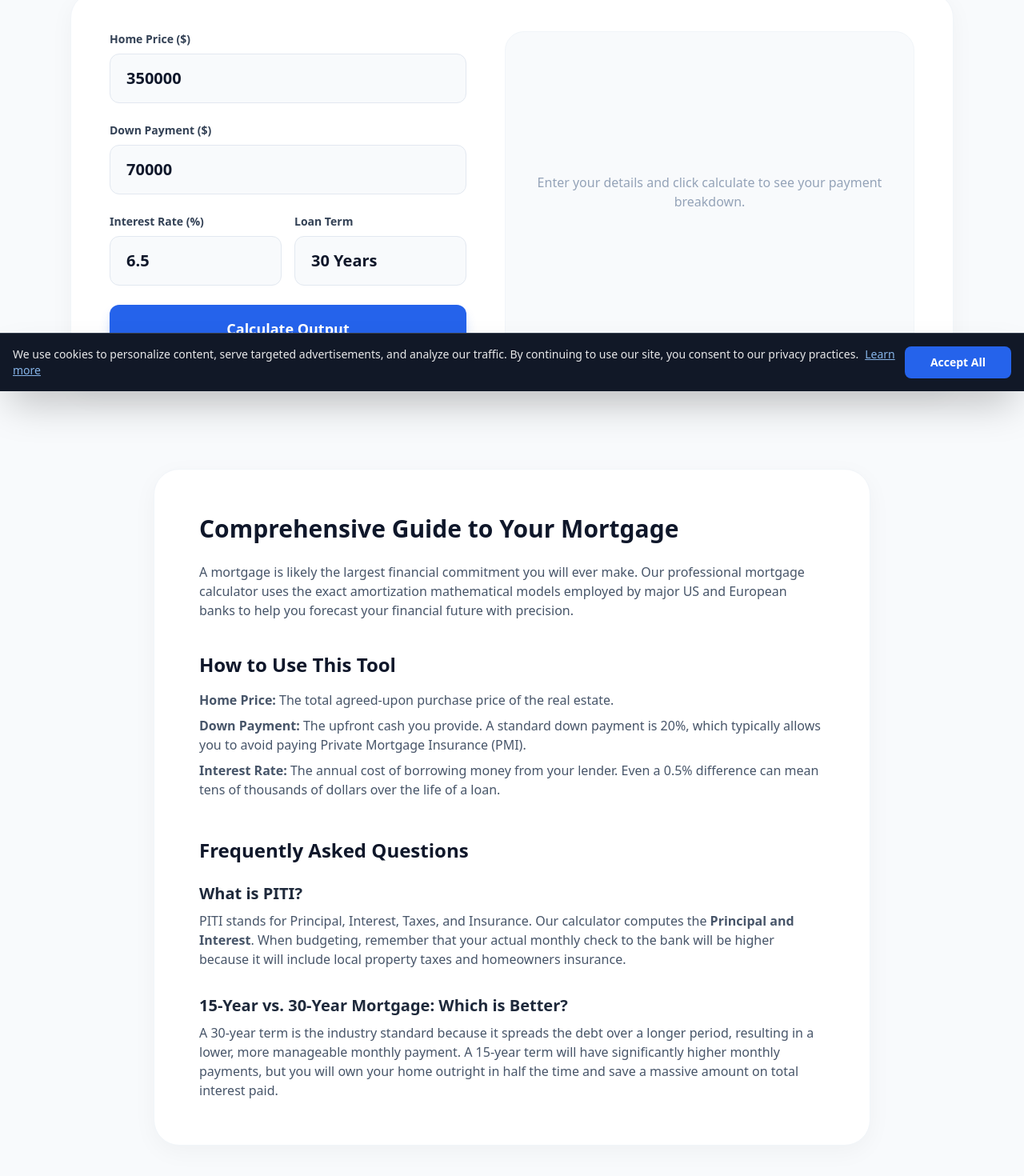
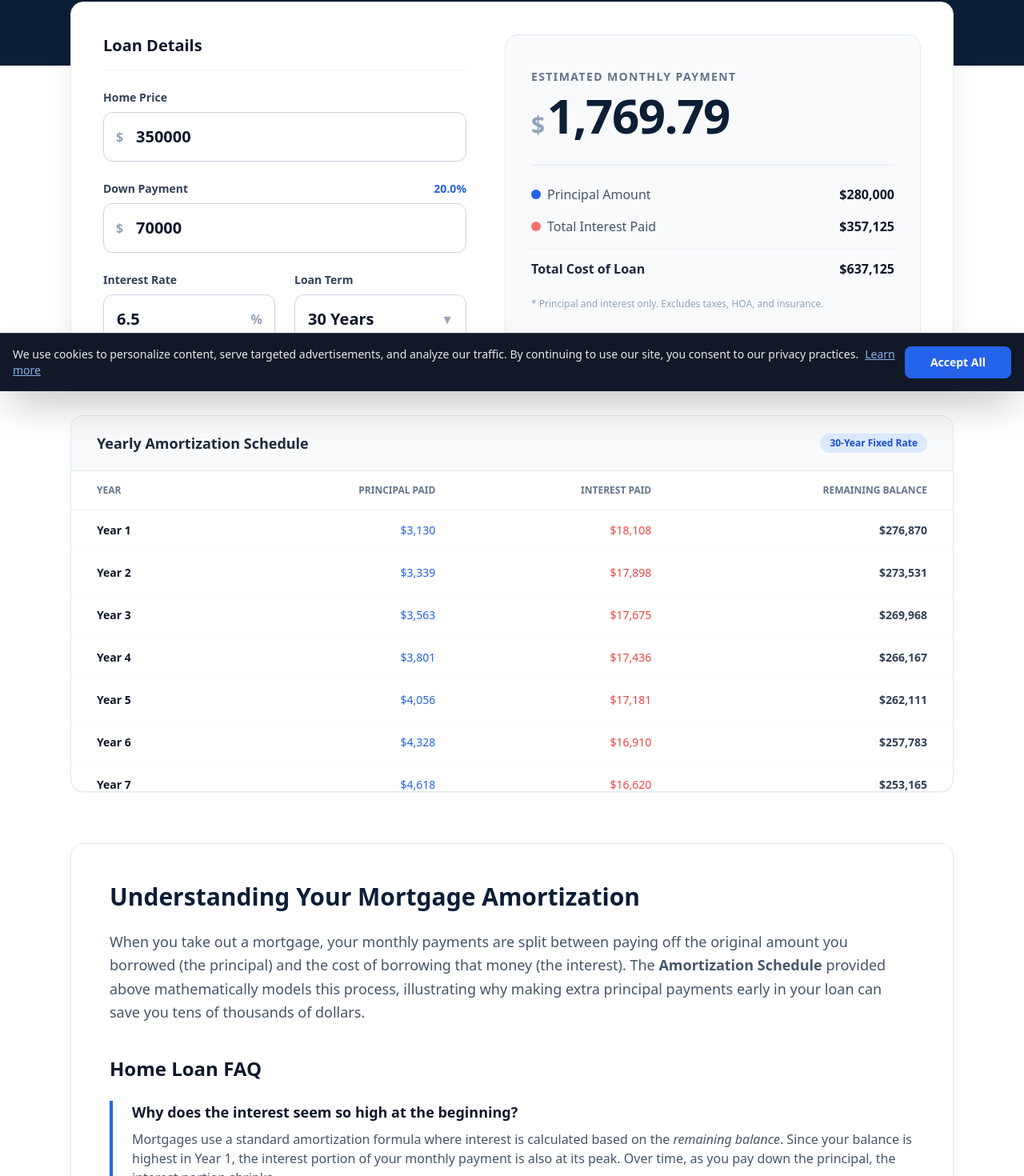
Before and after one commit to hezhanleiok/tool, a Next.js app: page /mortgage in a window 1280 px wide. Shown: the part 311-1781 px from the top of the page at 80% size. Built offline with nearby package versions, Linux system fonts and the light colour scheme.

Commit message:
Update page.tsx

```diff
--- a/src/app/mortgage/page.tsx
+++ b/src/app/mortgage/page.tsx
@@ -1,115 +1,234 @@
 'use client';
-import { useState } from 'react';
+import { useState, useEffect } from 'react';
 
 export default function MortgageCalculator() {
   const [homePrice, setHomePrice] = useState<number>(350000);
   const [downPayment, setDownPayment] = useState<number>(70000);
   const [interestRate, setInterestRate] = useState<number>(6.5);
   const [loanYears, setLoanYears] = useState<number>(30);
-  const [monthlyPayment, setMonthlyPayment] = useState<number | null>(null);
+
+  const [result, setResult] = useState<{
+    monthlyPayment: number;
+    totalInterest: number;
+    totalPayment: number;
+    principal: number;
+    yearlySchedule: Array<{ year: number; principal: number; interest: number; balance: number }>;
+  } | null>(null);
+
+  // 核心亮点：数据变动即时触发计算，无需点击按钮
+  useEffect(() => {
+    calculateMortgage();
+  }, [homePrice, downPayment, interestRate, loanYears]);
 
   const calculateMortgage = () => {
     const principal = homePrice - downPayment;
     const r = (interestRate / 100) / 12;
     const n = loanYears * 12;
-    if (principal <= 0) { setMonthlyPayment(0); return; }
-    let payment = r === 0 ? principal / n : (principal * r * Math.pow(1 + r, n)) / (Math.pow(1 + r, n) - 1);
-    setMonthlyPayment(payment);
+
+    if (principal <= 0 || homePrice <= 0) {
+      setResult(null);
+      return;
+    }
+
+    let monthly = 0;
+    if (r === 0) {
+      monthly = principal / n;
+    } else {
+      monthly = (principal * r * Math.pow(1 + r, n)) / (Math.pow(1 + r, n) - 1);
+    }
+
+    const totalPayment = monthly * n;
+    const totalInterest = totalPayment - principal;
+
+    // 核心杀手锏：生成专业年度摊销表 (Amortization Schedule)
+    let balance = principal;
+    const schedule = [];
+    for (let year = 1; year <= loanYears; year++) {
+      let yearlyInterest = 0;
+      let yearlyPrincipal = 0;
+      for (let month = 1; month <= 12; month++) {
+        const interestPayment = balance * r;
+        const principalPayment = monthly - interestPayment;
+        yearlyInterest += interestPayment;
+        yearlyPrincipal += principalPayment;
+        balance -= principalPayment;
+      }
+      schedule.push({
+        year,
+        principal: yearlyPrincipal,
+        interest: yearlyInterest,
+        balance: balance > 0 ? balance : 0,
+      });
+    }
+
+    setResult({
+      monthlyPayment: monthly,
+      totalInterest: totalInterest,
+      totalPayment: totalPayment,
+      principal: principal,
+      yearlySchedule: schedule
+    });
   };
 
   return (
-    <div className="max-w-6xl mx-auto px-6 py-12 md:py-20">
+    <div className="bg-white min-h-screen text-slate-800 font-sans pb-20">
 
-      {/* 头部标题区 */}
-      <div className="text-center max-w-3xl mx-auto mb-12">
-        <h1 className="text-4xl md:text-5xl font-extrabold text-slate-900 tracking-tight mb-4">Mortgage Calculator</h1>
-        <p className="text-lg text-slate-500">A professional tool to estimate your monthly home loan payments accurately.</p>
+      {/* 🚀 机构级顶栏：深邃的海军蓝背景 */}
+      <div className="bg-[#0B1E36] pt-16 pb-32 px-6">
+        <div className="max-w-6xl mx-auto text-center md:text-left">
+          <h1 className="text-4xl md:text-5xl font-extrabold text-white tracking-tight mb-4">Mortgage Calculator</h1>
+          <p className="text-lg text-blue-200 font-medium max-w-2xl">
+            Estimate your monthly payments, view your complete amortization schedule, and understand the true cost of your home loan.
+          </p>
+        </div>
       </div>
 
-      {/* 高端计算器核心区块 (左右分栏设计) */}
-      <div className="bg-white rounded-[2rem] shadow-[0_8px_30px_rgb(0,0,0,0.04)] border border-slate-100 p-8 md:p-12 mb-24">
-        <div className="flex flex-col lg:flex-row gap-12">
+      {/* 🚀 核心控制台：紧凑的金融表单风格 */}
+      <div className="max-w-6xl mx-auto px-6 -mt-20 relative z-10">
+        <div className="bg-white rounded-2xl shadow-[0_8px_30px_rgb(0,0,0,0.08)] border border-slate-200 p-8 md:p-10 mb-12 flex flex-col lg:flex-row gap-12">
 
-          {/* 左侧：输入表单 */}
+          {/* 左侧：输入区域 */}
           <div className="flex-1 space-y-6">
-            <div>
-              <label className="block text-sm font-bold text-slate-700 mb-2">Home Price ($)</label>
-              <input type="number" value={homePrice} onChange={e => setHomePrice(Number(e.target.value))}
-                className="w-full text-xl font-bold px-5 py-4 bg-slate-50 border border-slate-200 rounded-xl outline-none focus:bg-white focus:ring-4 focus:ring-blue-500/20 focus:border-blue-500 transition-all text-slate-900" />
-            </div>
-            <div>
-              <label className="block text-sm font-bold text-slate-700 mb-2">Down Payment ($)</label>
-              <input type="number" value={downPayment} onChange={e => setDownPayment(Number(e.target.value))}
-                className="w-full text-xl font-bold px-5 py-4 bg-slate-50 border border-slate-200 rounded-xl outline-none focus:bg-white focus:ring-4 focus:ring-blue-500/20 focus:border-blue-500 transition-all text-slate-900" />
-            </div>
-            <div className="grid grid-cols-2 gap-4">
+            <h2 className="text-xl font-bold text-slate-900 border-b border-slate-100 pb-4 mb-6">Loan Details</h2>
+
+            <div className="grid grid-cols-1 md:grid-cols-2 gap-6">
+              <div className="md:col-span-2">
+                <label className="block text-sm font-bold text-slate-700 mb-2">Home Price</label>
+                <div className="relative">
+                  <span className="absolute left-4 top-1/2 -translate-y-1/2 text-slate-400 font-bold">$</span>
+                  <input type="number" value={homePrice} onChange={e => setHomePrice(Number(e.target.value))}
+                    className="w-full text-xl font-bold pl-10 pr-4 py-4 bg-white border border-slate-300 rounded-xl outline-none focus:ring-2 focus:ring-blue-600 focus:border-blue-600 transition-all shadow-sm text-slate-900" />
+                </div>
+              </div>
+
+              <div className="md:col-span-2">
+                <label className="block text-sm font-bold text-slate-700 mb-2 flex justify-between">
+                  <span>Down Payment</span>
+                  <span className="text-blue-600">{(downPayment / homePrice * 100).toFixed(1)}%</span>
+                </label>
+                <div className="relative">
+                  <span className="absolute left-4 top-1/2 -translate-y-1/2 text-slate-400 font-bold">$</span>
+                  <input type="number" value={downPayment} onChange={e => setDownPayment(Number(e.target.value))}
+                    className="w-full text-xl font-bold pl-10 pr-4 py-4 bg-white border border-slate-300 rounded-xl outline-none focus:ring-2 focus:ring-blue-600 focus:border-blue-600 transition-all shadow-sm text-slate-900" />
+                </div>
+              </div>
+
               <div>
-                <label className="block text-sm font-bold text-slate-700 mb-2">Interest Rate (%)</label>
-                <input type="number" step="0.1" value={interestRate} onChange={e => setInterestRate(Number(e.target.value))}
-                  className="w-full text-xl font-bold px-5 py-4 bg-slate-50 border border-slate-200 rounded-xl outline-none focus:bg-white focus:ring-4 focus:ring-blue-500/20 focus:border-blue-500 transition-all text-slate-900" />
+                <label className="block text-sm font-bold text-slate-700 mb-2">Interest Rate</label>
+                <div className="relative">
+                  <input type="number" step="0.1" value={interestRate} onChange={e => setInterestRate(Number(e.target.value))}
+                    className="w-full text-xl font-bold pl-4 pr-10 py-4 bg-white border border-slate-300 rounded-xl outline-none focus:ring-2 focus:ring-blue-600 focus:border-blue-600 transition-all shadow-sm text-slate-900" />
+                  <span className="absolute right-4 top-1/2 -translate-y-1/2 text-slate-400 font-bold">%</span>
+                </div>
               </div>
+
               <div>
                 <label className="block text-sm font-bold text-slate-700 mb-2">Loan Term</label>
-                <select value={loanYears} onChange={e => setLoanYears(Number(e.target.value))}
-                  className="w-full text-xl font-bold px-5 py-4 bg-slate-50 border border-slate-200 rounded-xl outline-none focus:bg-white focus:ring-4 focus:ring-blue-500/20 focus:border-blue-500 transition-all text-slate-900 cursor-pointer appearance-none">
-                  <option value={15}>15 Years</option>
-                  <option value={20}>20 Years</option>
-                  <option value={30}>30 Years</option>
-                </select>
+                <div className="relative">
+                  <select value={loanYears} onChange={e => setLoanYears(Number(e.target.value))}
+                    className="w-full pl-4 pr-10 py-4 bg-white border border-slate-300 rounded-xl font-bold text-xl outline-none focus:ring-2 focus:ring-blue-600 focus:border-blue-600 transition-all appearance-none cursor-pointer shadow-sm text-slate-900">
+                    <option value={15}>15 Years</option>
+                    <option value={20}>20 Years</option>
+                    <option value={30}>30 Years</option>
+                  </select>
+                  <div className="absolute right-4 top-1/2 -translate-y-1/2 pointer-events-none text-slate-400">▼</div>
+                </div>
               </div>
             </div>
-            <button onClick={calculateMortgage}
-              className="w-full mt-4 bg-blue-600 text-white font-bold text-lg py-4 rounded-xl shadow-lg shadow-blue-600/30 hover:bg-blue-700 hover:shadow-blue-600/40 transition-all transform active:scale-[0.99]">
-              Calculate Output
-            </button>
           </div>
 
-          {/* 右侧：结果高亮 */}
-          <div className="flex-1 bg-slate-50 rounded-3xl p-8 flex flex-col justify-center items-center border border-slate-100 text-center">
-            {monthlyPayment !== null ? (
-              <div className="animate-fade-in w-full">
-                <p className="text-slate-500 font-semibold uppercase tracking-widest text-sm mb-4">Estimated Monthly Payment</p>
-                <p className="text-5xl md:text-6xl font-extrabold text-slate-900 tracking-tight">
+          {/* 右侧：专业数据透视分析 */}
+          <div className="flex-1 bg-[#F8FAFC] rounded-2xl border border-slate-200 p-8 flex flex-col justify-center">
+            {result ? (
+              <div className="w-full animate-fade-in">
+                <p className="text-slate-500 font-semibold uppercase tracking-widest text-sm mb-2">Estimated Monthly Payment</p>
+                <p className="text-5xl md:text-6xl font-black text-[#0B1E36] tracking-tight mb-8">
                   <span className="text-3xl text-slate-400 mr-1">$</span>
-                  {monthlyPayment.toLocaleString(undefined, {minimumFractionDigits: 2, maximumFractionDigits: 2})}
+                  {result.monthlyPayment.toLocaleString(undefined, {minimumFractionDigits: 2, maximumFractionDigits: 2})}
                 </p>
-                <div className="mt-8 bg-white p-6 rounded-2xl shadow-sm border border-slate-100 w-full text-left space-y-3">
-                  <div className="flex justify-between text-sm"><span className="text-slate-500">Principal Amount</span><span className="font-bold text-slate-800">${(homePrice - downPayment).toLocaleString()}</span></div>
-                  <div className="flex justify-between text-sm"><span className="text-slate-500">Down Payment</span><span className="font-bold text-slate-800">${downPayment.toLocaleString()}</span></div>
-                  <div className="flex justify-between text-sm"><span className="text-slate-500">Note</span><span className="font-bold text-blue-600">Excludes Taxes & Insurance</span></div>
+
+                <div className="space-y-4 pt-6 border-t border-slate-200">
+                  <div className="flex justify-between items-center">
+                    <div className="flex items-center gap-2"><div className="w-3 h-3 rounded-full bg-blue-600"></div><span className="text-slate-600 font-medium">Principal Amount</span></div>
+                    <span className="font-bold text-slate-900">${result.principal.toLocaleString(undefined, {maximumFractionDigits: 0})}</span>
+                  </div>
+                  <div className="flex justify-between items-center">
+                    <div className="flex items-center gap-2"><div className="w-3 h-3 rounded-full bg-red-400"></div><span className="text-slate-600 font-medium">Total Interest Paid</span></div>
+                    <span className="font-bold text-slate-900">${result.totalInterest.toLocaleString(undefined, {maximumFractionDigits: 0})}</span>
+                  </div>
+                  <div className="flex justify-between items-center pt-3 border-t border-slate-200 border-dashed">
+                    <span className="text-slate-800 font-bold">Total Cost of Loan</span>
+                    <span className="font-black text-slate-900">${result.totalPayment.toLocaleString(undefined, {maximumFractionDigits: 0})}</span>
+                  </div>
                 </div>
+                <p className="text-xs text-slate-400 mt-6 font-medium">* Principal and interest only. Excludes taxes, HOA, and insurance.</p>
               </div>
             ) : (
-              <div className="text-slate-400 font-medium">Enter your details and click calculate to see your payment breakdown.</div>
+              <div className="text-center text-slate-400 font-medium">Please enter valid property details to see the calculation.</div>
             )}
           </div>
         </div>
+
+        {/* 🚀 大杀器：年度摊销表 (Amortization Schedule) */}
+        {result && result.yearlySchedule && (
+          <div className="bg-white rounded-2xl border border-slate-200 overflow-hidden shadow-sm mb-16">
+            <div className="bg-slate-50 px-8 py-5 border-b border-slate-200 flex justify-between items-center">
+              <h3 className="font-bold text-slate-800 text-lg">Yearly Amortization Schedule</h3>
+              <span className="text-xs font-semibold px-3 py-1 bg-blue-100 text-blue-700 rounded-full">{loanYears}-Year Fixed Rate</span>
+            </div>
+            <div className="overflow-x-auto max-h-[400px] overflow-y-auto">
+              <table className="w-full text-sm text-left whitespace-nowrap">
+                <thead className="text-xs text-slate-500 uppercase bg-white sticky top-0 shadow-sm">
+                  <tr>
+                    <th className="px-8 py-4 font-semibold">Year</th>
+                    <th className="px-8 py-4 font-semibold text-right">Principal Paid</th>
+                    <th className="px-8 py-4 font-semibold text-right">Interest Paid</th>
+                    <th className="px-8 py-4 font-semibold text-right">Remaining Balance</th>
+                  </tr>
+                </thead>
+                <tbody>
+                  {result.yearlySchedule.map((row) => (
+                    <tr key={row.year} className="border-b border-slate-50 hover:bg-slate-50 transition-colors">
+                      <td className="px-8 py-4 font-bold text-slate-900">Year {row.year}</td>
+                      <td className="px-8 py-4 font-medium text-blue-600 text-right">${row.principal.toLocaleString(undefined, {maximumFractionDigits: 0})}</td>
+                      <td className="px-8 py-4 font-medium text-red-500 text-right">${row.interest.toLocaleString(undefined, {maximumFractionDigits: 0})}</td>
+                      <td className="px-8 py-4 font-bold text-slate-700 text-right">${row.balance.toLocaleString(undefined, {maximumFractionDigits: 0})}</td>
+                    </tr>
+                  ))}
+                </tbody>
+              </table>
+            </div>
+          </div>
+        )}
+
+        {/* 📖 严肃金融房贷百科 (强化 E-E-A-T 评分) */}
+        <article className="prose prose-slate max-w-none bg-white p-8 md:p-12 rounded-2xl border border-slate-200 shadow-sm">
+          <h2 className="text-3xl font-extrabold text-[#0B1E36] mb-6">
+            Understanding Your Mortgage Amortization
+          </h2>
+          <p className="text-slate-600 text-lg leading-relaxed mb-8">
+            When you take out a mortgage, your monthly payments are split between paying off the original amount you borrowed (the principal) and the cost of borrowing that money (the interest). The <strong>Amortization Schedule</strong> provided above mathematically models this process, illustrating why making extra principal payments early in your loan can save you tens of thousands of dollars.
+          </p>
+
+          <h3 className="text-2xl font-bold text-slate-900 mt-10 mb-6">Home Loan FAQ</h3>
+
+          <div className="space-y-8">
+            <div className="border-l-4 border-blue-600 pl-6">
+              <h4 className="text-lg font-bold text-slate-900">Why does the interest seem so high at the beginning?</h4>
+              <p className="text-slate-600 mt-2">Mortgages use a standard amortization formula where interest is calculated based on the <em>remaining balance</em>. Since your balance is highest in Year 1, the interest portion of your monthly payment is also at its peak. Over time, as you pay down the principal, the interest portion shrinks.</p>
+            </div>
+            <div className="border-l-4 border-blue-600 pl-6">
+              <h4 className="text-lg font-bold text-slate-900">What is Private Mortgage Insurance (PMI)?</h4>
+              <p className="text-slate-600 mt-2">If your down payment is less than 20% of the home's purchase price, conventional lenders will require you to pay PMI. This insurance protects the lender—not you—in case you default on the loan. PMI adds a monthly premium to your payment until you reach 20% equity.</p>
+            </div>
+            <div className="border-l-4 border-blue-600 pl-6">
+              <h4 className="text-lg font-bold text-slate-900">Are Property Taxes and Insurance included?</h4>
+              <p className="text-slate-600 mt-2">Our calculator computes the core "P&I" (Principal and Interest). Your total monthly housing expense will also include property taxes, homeowners insurance, and potentially HOA (Homeowners Association) fees. Lenders refer to this complete package as <strong>PITI</strong>.</p>
+            </div>
+          </div>
+        </article>
+
       </div>
-
-      {/* 📖 极度专业的金融使用指南与 FAQ (AdSense 核心得分点) */}
-      <article className="max-w-4xl mx-auto prose prose-lg prose-slate bg-white p-10 md:p-14 rounded-[2rem] shadow-[0_8px_30px_rgb(0,0,0,0.04)] border border-slate-100">
-        <h2 className="text-3xl font-extrabold text-slate-900 mb-6">Comprehensive Guide to Your Mortgage</h2>
-        <p className="text-slate-600">A mortgage is likely the largest financial commitment you will ever make. Our professional mortgage calculator uses the exact amortization mathematical models employed by major US and European banks to help you forecast your financial future with precision.</p>
-
-        <h3 className="text-2xl font-bold text-slate-900 mt-10 mb-4">How to Use This Tool</h3>
-        <ul className="space-y-2 text-slate-600">
-          <li><strong>Home Price:</strong> The total agreed-upon purchase price of the real estate.</li>
-          <li><strong>Down Payment:</strong> The upfront cash you provide. A standard down payment is 20%, which typically allows you to avoid paying Private Mortgage Insurance (PMI).</li>
-          <li><strong>Interest Rate:</strong> The annual cost of borrowing money from your lender. Even a 0.5% difference can mean tens of thousands of dollars over the life of a loan.</li>
-        </ul>
-
-        <h3 className="text-2xl font-bold text-slate-900 mt-12 mb-6">Frequently Asked Questions</h3>
-        <div className="space-y-8">
-          <div>
-            <h4 className="text-xl font-bold text-slate-800">What is PITI?</h4>
-            <p className="text-slate-600 mt-2">PITI stands for Principal, Interest, Taxes, and Insurance. Our calculator computes the <strong>Principal and Interest</strong>. When budgeting, remember that your actual monthly check to the bank will be higher because it will include local property taxes and homeowners insurance.</p>
-          </div>
-          <div>
-            <h4 className="text-xl font-bold text-slate-800">15-Year vs. 30-Year Mortgage: Which is Better?</h4>
-            <p className="text-slate-600 mt-2">A 30-year term is the industry standard because it spreads the debt over a longer period, resulting in a lower, more manageable monthly payment. A 15-year term will have significantly higher monthly payments, but you will own your home outright in half the time and save a massive amount on total interest paid.</p>
-          </div>
-        </div>
-      </article>
     </div>
   );
 }
```
